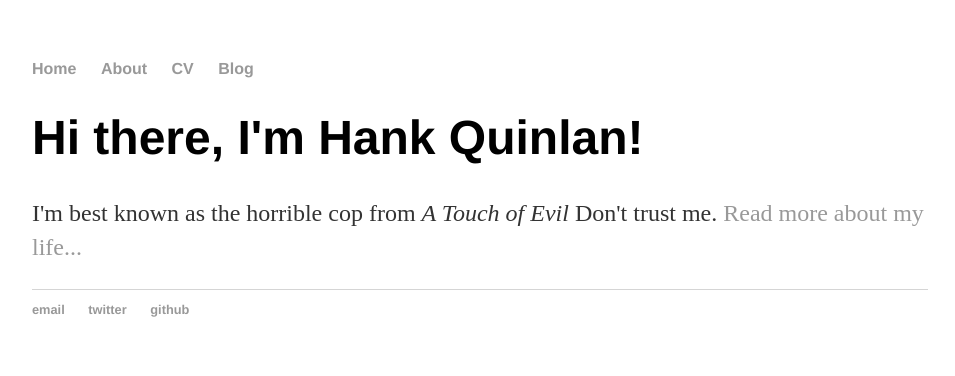
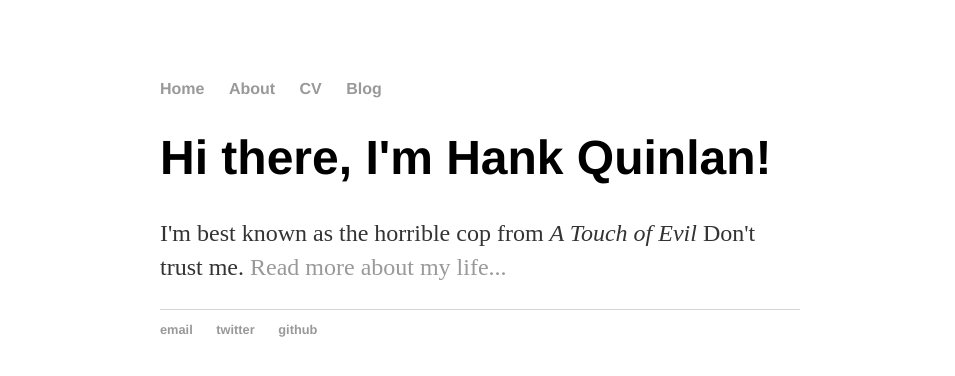
Before and after one commit to abookcanada/abookcanada.github.io, a Jekyll site: the page built from index.html, in a window 1280 px wide. Shown: the top 376 px of the page, without its empty margins (160-1115 px from the left). Built offline with Jekyll 4.4.1, drawn with Linux system fonts in a browser that asks for light colours.

Commit message:
Update main.css

```diff
--- a/css/main.css
+++ b/css/main.css
@@ -1,6 +1,6 @@
 body {
-    margin: 60px auto;
-    width: 70%;
+    margin: 80px auto;
+    width: 50%;
 }
 nav ul, footer ul {
     font-family:'Helvetica', 'Arial', 'Sans-Serif';
```
